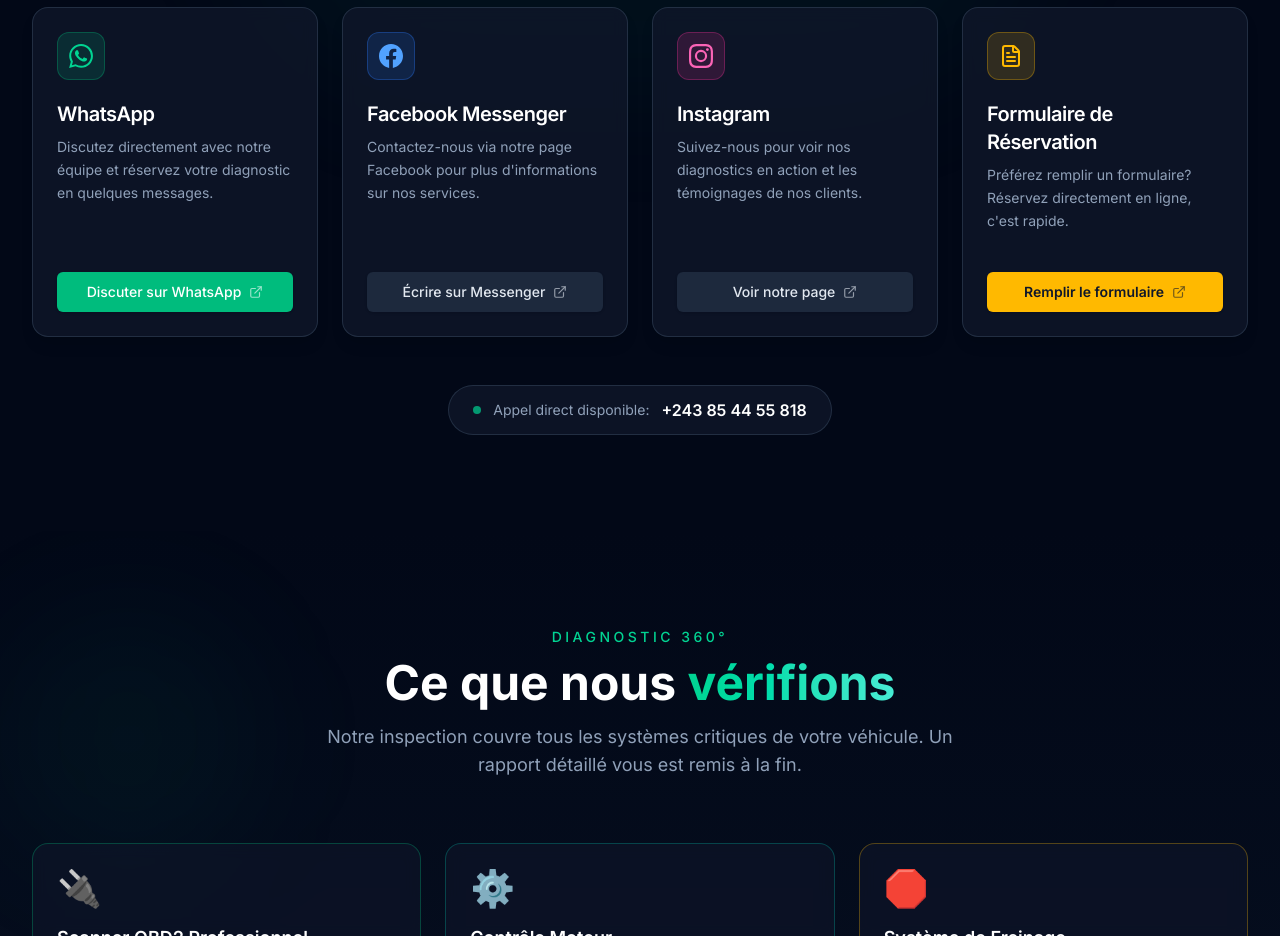
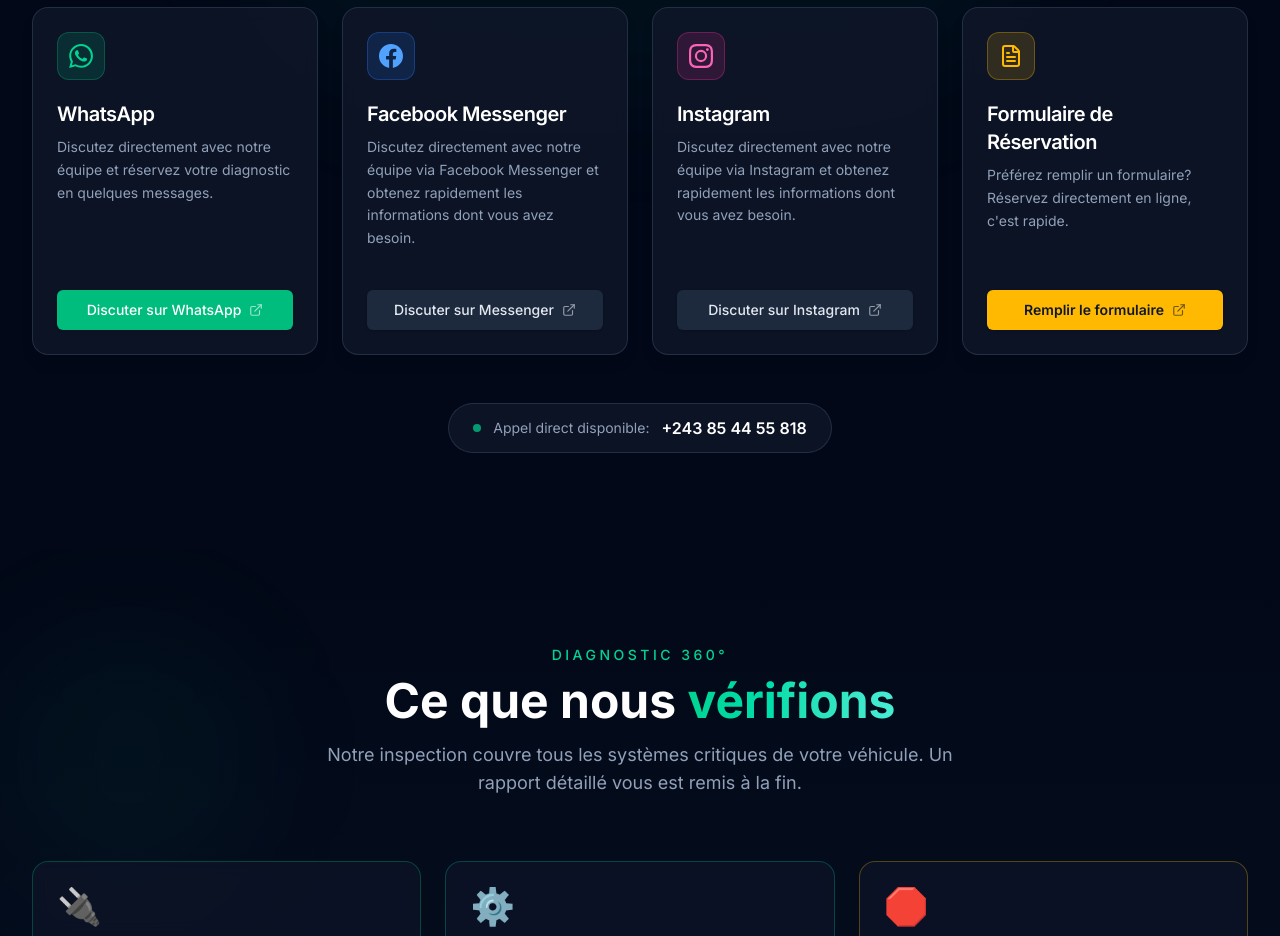
Before and after one commit to fordimalanda/ggea, a Next.js app: page / in a window 1280 px wide. Shown: the part 1180-2116 px from the top of the page. Built offline with nearby package versions, Linux system fonts and the light colour scheme.

Commit message:
fix: update descriptions and button labels for Facebook Messenger and Instagram in ContactGrid component

```diff
--- a/src/components/sections/ContactGrid.tsx
+++ b/src/components/sections/ContactGrid.tsx
@@ -70,8 +70,8 @@ const contacts: ContactItem[] = [
     icon: FacebookIcon,
     title: "Facebook Messenger",
     description:
-      "Contactez-nous via notre page Facebook pour plus d'informations sur nos services.",
-    buttonLabel: "Écrire sur Messenger",
+      "Discutez directement avec notre équipe via Facebook Messenger et obtenez rapidement les informations dont vous avez besoin.",
+    buttonLabel: "Discuter sur Messenger",
     href: "https://www.messenger.com/t/1303297666195418",
     iconBg: "bg-blue-500/15 border border-blue-500/30",
     iconColor: "text-blue-400",
@@ -83,8 +83,8 @@ const contacts: ContactItem[] = [
     icon: InstagramIcon,
     title: "Instagram",
     description:
-      "Suivez-nous pour voir nos diagnostics en action et les témoignages de nos clients.",
-    buttonLabel: "Voir notre page",
+      "Discutez directement avec notre équipe via Instagram et obtenez rapidement les informations dont vous avez besoin.",
+    buttonLabel: "Discuter sur Instagram",
     href: "https://www.instagram.com/direct/t/17842087401616423/",
     iconBg: "bg-pink-500/15 border border-pink-500/30",
     iconColor: "text-pink-400",
```
